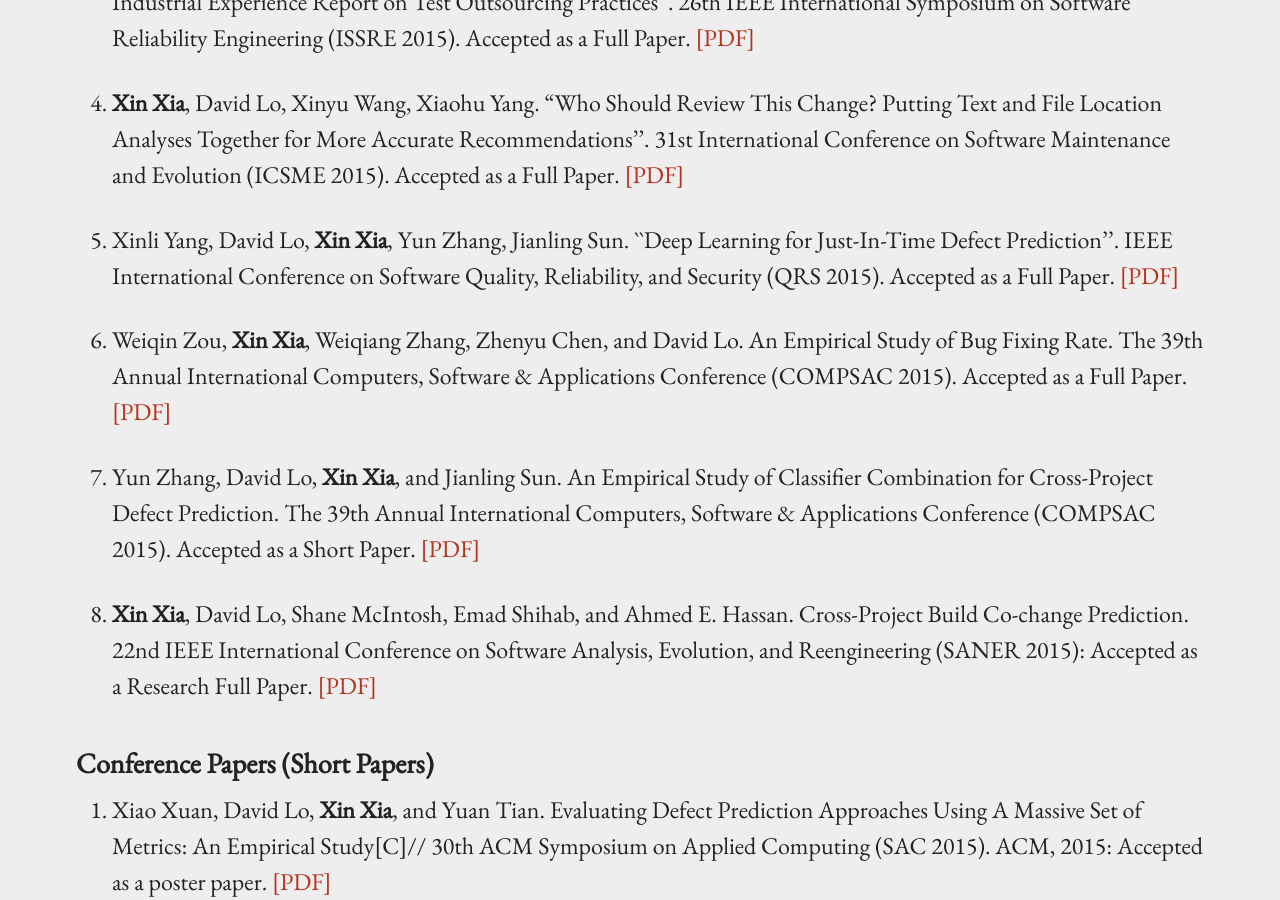
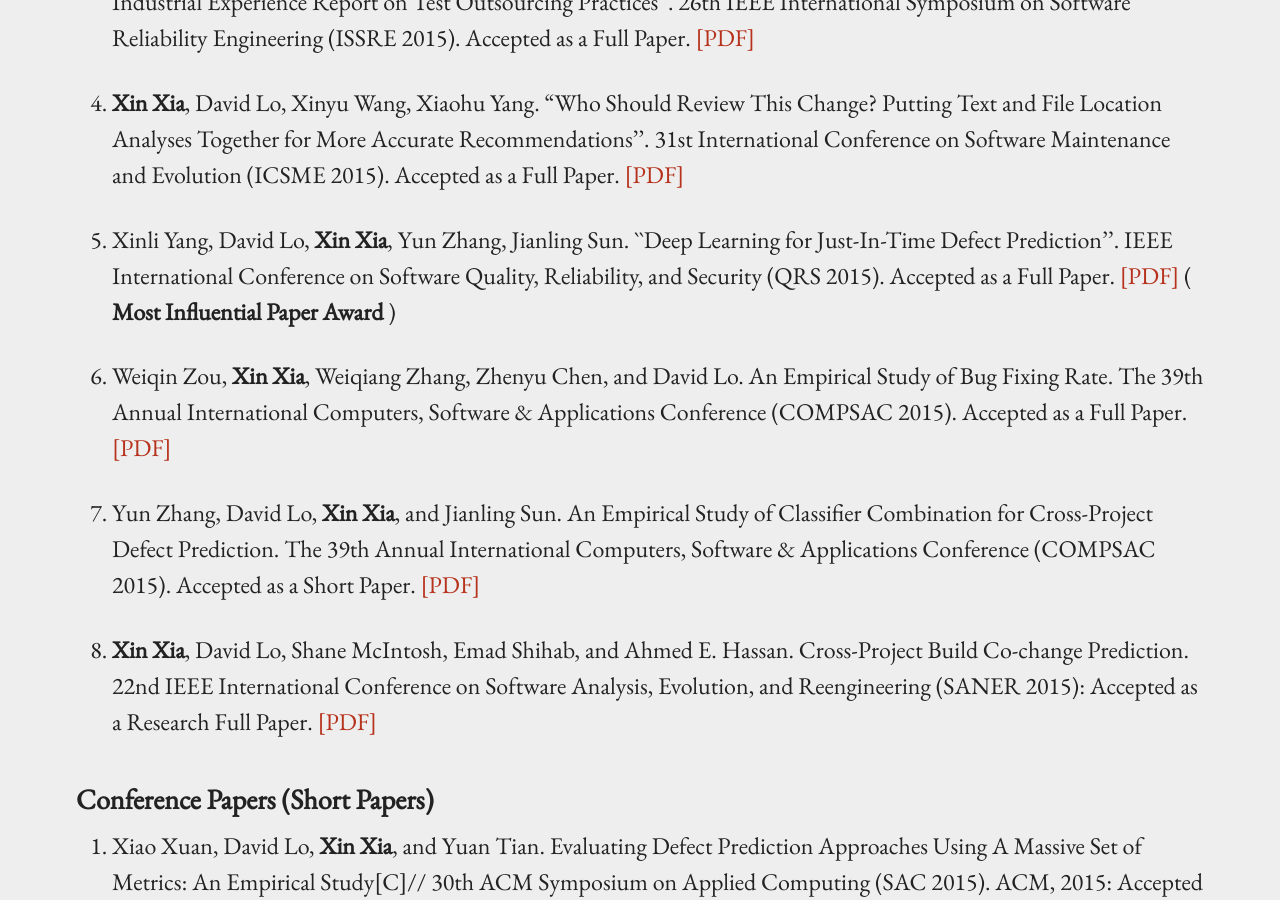
Before and after one commit to xin-xia/xin-xia.github.io, a Jekyll site: the page built from publication.md, in a window 1280 px wide and 900 px high, scrolled down 44222 px. Built offline with Jekyll 4.4.1, drawn with Linux system fonts in a browser that asks for light colours.

Commit message:
Update publication.md

```diff
--- a/publication.md
+++ b/publication.md
@@ -897,7 +897,7 @@ Case Study of Code Clone Detection and Defect Prediction". IEEE Transactions on
 
 27. <strong>Xin Xia</strong>, David Lo, Xinyu Wang, Xiaohu Yang. "Who Should Review This Change? Putting Text and File Location Analyses Together for More Accurate Recommendations''.  31st International Conference on Software Maintenance and Evolution (ICSME 2015). Accepted as a Full Paper.  <a href="icsme15.pdf">[PDF]</a>  <br />
 
-26.  Xinli Yang, David Lo, <strong>Xin Xia</strong>,  Yun Zhang, Jianling Sun. ``Deep Learning for Just-In-Time Defect Prediction''.  IEEE International Conference on Software Quality, Reliability, and Security (QRS 2015). Accepted as a Full Paper. <a href="qrs15.pdf">[PDF]</a>  <br />
+26.  Xinli Yang, David Lo, <strong>Xin Xia</strong>,  Yun Zhang, Jianling Sun. ``Deep Learning for Just-In-Time Defect Prediction''.  IEEE International Conference on Software Quality, Reliability, and Security (QRS 2015). Accepted as a Full Paper. <a href="qrs15.pdf">[PDF]</a>  (<strong>  Most Influential Paper Award </strong>)  <br />
 
 25. Weiqin Zou,  <strong>Xin Xia</strong>,  Weiqiang Zhang,  Zhenyu Chen,  and David Lo. An Empirical Study of Bug Fixing Rate. The 39th Annual International Computers, Software & Applications Conference (COMPSAC 2015). Accepted as a Full Paper.  <a href="compsac151.pdf">[PDF]</a> <br />
 
```
